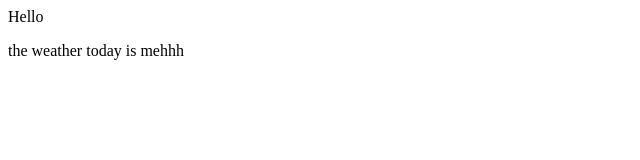
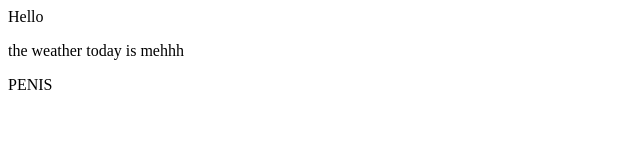
Before and after one commit to AhmedAGadir/git_session_prototype, a plain HTML site: page index.html in a window 1280 px wide. Shown: the full height of the page, 0-640 px from the left. Drawn offline with Linux system fonts and the light colour scheme.

Commit message:
Added 'penis'.

```diff
--- a/index.html
+++ b/index.html
@@ -1,2 +1,3 @@
 <div>Hello</div>
 <p>the weather today is mehhh</p>
+<p>PENIS</p>
```
